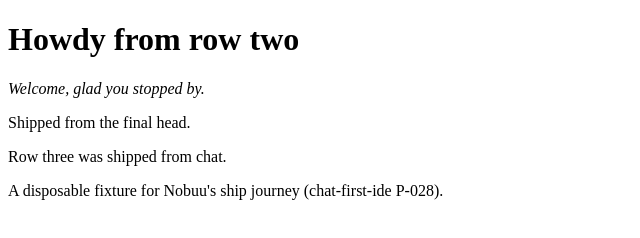
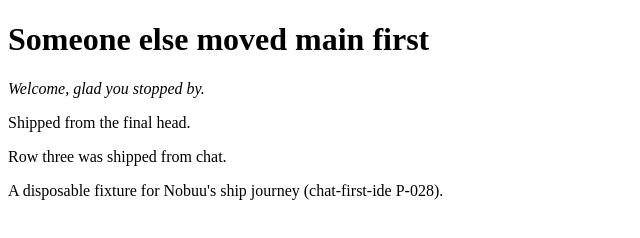
Before and after one commit to bryan-flowhighlevel/nobuu-fixture-cfi-p3-ship-20260922, a website: page site/index.html in a window 1280 px wide. Shown: the whole page, without its empty margins (0-640 px from the left). Drawn offline with Linux system fonts and the light colour scheme.

Commit message:
main moves on the same line the task is editing (P-049 row 4.3)

```diff
--- a/site/index.html
+++ b/site/index.html
@@ -2,7 +2,7 @@
 <html lang="en">
 <head><meta charset="utf-8"><title>Nobuu ship fixture</title></head>
 <body>
-<h1 id="greeting">Howdy from row two</h1>
+<h1 id="greeting">Someone else moved main first</h1>
 <p id="welcome"><em>Welcome, glad you stopped by.</em></p>
 <p id="final">Shipped from the final head.</p>
 <p id="row3">Row three was shipped from chat.</p>
```
